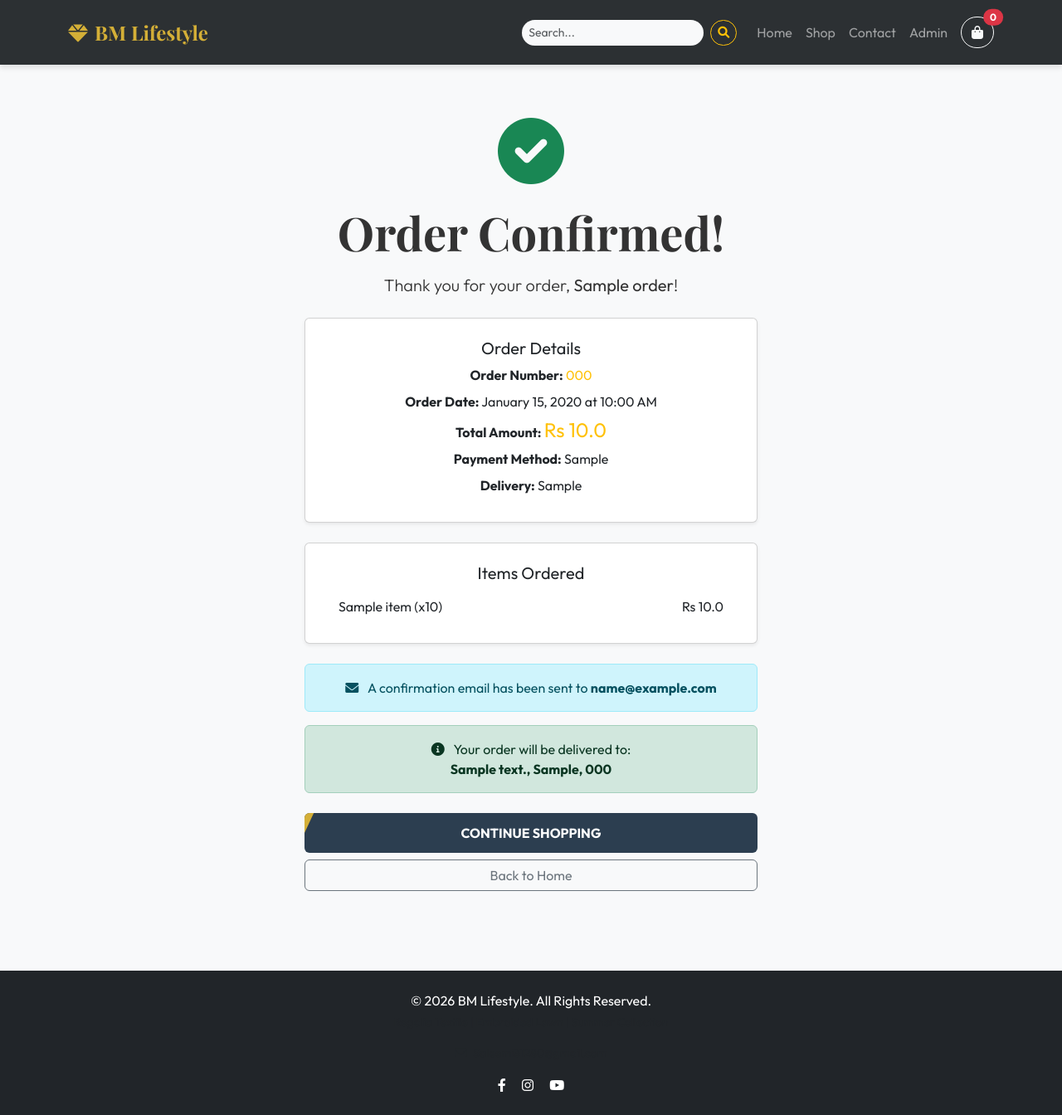
After one commit to Hassan141998/bm_lifestyle, a Flask app: page /order/1 in a window 1280 px wide. The commit adds this page. Shown: the whole page at 83% size. Run offline with Flask 3, Linux system fonts and the light colour scheme; tables that the repository leaves empty hold one stand-in row (values such as "Sample post"); some web fonts are replaced.

Commit message:
Add professional checkout system with email notifications

```diff
--- a/app/routes.py
+++ b/app/routes.py
@@ -1,13 +1,201 @@
 from flask import Blueprint, render_template, request, redirect, url_for, flash, current_app, session
 from flask_login import login_user, logout_user, login_required, current_user
 from werkzeug.utils import secure_filename
-from .models import User, Product
+from .models import User, Product, Order, OrderItem
 from . import db
 import os
 import base64
 from PIL import Image
+import smtplib
+from email.mime.text import MIMEText
+from email.mime.multipart import MIMEMultipart
+from datetime import datetime
+import random
+import string
 
 main = Blueprint('main', __name__)
+
+def generate_order_number():
+    """Generate unique order number like ORD-20260122-ABCD"""
+    date_str = datetime.now().strftime('%Y%m%d')
+    random_str = ''.join(random.choices(string.ascii_uppercase + string.digits, k=4))
+    return f"ORD-{date_str}-{random_str}"
+
+def send_order_email(order, items):
+    """Send order confirmation email to admin"""
+    try:
+        sender_email = "noreply@bmlifestyle.com"  # Placeholder
+        admin_email = "Saleemi31280@gmail.com"
+
+        msg = MIMEMultipart('alternative')
+        msg['Subject'] = f'New Order Received - {order.order_number}'
+        msg['From'] = sender_email
+        msg['To'] = admin_email
+
+        # Create email body
+        items_html = ""
+        for item in items:
+            items_html += f"<tr><td>{item.product_name}</td><td>{item.quantity}</td><td>Rs {item.product_price}</td></tr>"
+
+        html = f"""
+        <html>
+        <body style="font-family: Arial, sans-serif;">
+            <h2 style="color: #333;">New Order Received!</h2>
+            <p><strong>Order Number:</strong> {order.order_number}</p>
+            <p><strong>Order Date:</strong> {order.created_at.strftime('%Y-%m-%d %H:%M')}</p>
+
+            <h3>Customer Details:</h3>
+            <p><strong>Name:</strong> {order.customer_name}</p>
+            <p><strong>Email:</strong> {order.customer_email}</p>
+            <p><strong>Phone:</strong> {order.customer_phone}</p>
+
+            <h3>Delivery Address:</h3>
+            <p>{order.delivery_address}<br>{order.city}, {order.postal_code}</p>
+
+            <h3>Order Details:</h3>
+            <table border="1" cellpadding="8" style="border-collapse: collapse;">
+                <tr style="background-color: #f2f2f2;">
+                    <th>Product</th>
+                    <th>Quantity</th>
+                    <th>Price</th>
+                </tr>
+                {items_html}
+            </table>
+
+            <p><strong>Delivery Method:</strong> {order.delivery_method}</p>
+            <p><strong>Payment Method:</strong> {order.payment_method}</p>
+            <h3><strong>Total Amount: Rs {order.total_amount}</strong></h3>
+
+            <p style="color: #666; margin-top: 20px;">This is an automated notification from BM Lifestyle.</p>
+        </body>
+        </html>
+        """
+
+        msg.attach(MIMEText(html, 'html'))
+
+        # Note: Email sending requires SMTP configuration
+        # For now, just print to console (will show in Vercel logs)
+        print(f"ORDER EMAIL NOTIFICATION:")
+        print(f"To: {admin_email}")
+        print(f"Order: {order.order_number}")
+        print(f"Customer: {order.customer_name}")
+        print(f"Total: Rs {order.total_amount}")
+
+        return True
+    except Exception as e:
+        print(f"Email error: {e}")
+        return False
+
+# --- Public Routes ---
+
+@main.route('/checkout')
+def checkout():
+    if 'cart' not in session or not session['cart']:
+        flash('Your cart is empty!', 'warning')
+        return redirect(url_for('main.shop'))
+
+    cart_ids = session['cart']
+    products = Product.query.filter(Product.id.in_(cart_ids)).all()
+
+    cart_products = []
+    total = 0
+    for pid in cart_ids:
+        for p in products:
+            if p.id == pid:
+                cart_products.append(p)
+                total += p.price
+                break
+
+    return render_template('checkout.html', products=cart_products, total=total)
+
+@main.route('/place_order', methods=['POST'])
+def place_order():
+    if 'cart' not in session or not session['cart']:
+        flash('Your cart is empty!', 'warning')
+        return redirect(url_for('main.shop'))
+
+    try:
+        # Get form data
+        customer_name = request.form.get('name')
+        customer_email = request.form.get('email')
+        customer_phone = request.form.get('phone')
+        delivery_address = request.form.get('address')
+        city = request.form.get('city')
+        postal_code = request.form.get('postal_code')
+        delivery_method = request.form.get('delivery_method')
+        payment_method = request.form.get('payment_method')
+
+        # Calculate total
+        cart_ids = session['cart']
+        products = Product.query.filter(Product.id.in_(cart_ids)).all()
+
+        cart_products = []
+        total = 0
+        for pid in cart_ids:
+            for p in products:
+                if p.id == pid:
+                    cart_products.append(p)
+                    total += p.price
+                    break
+
+        # Add express delivery fee if selected
+        if 'Express' in delivery_method:
+            total += 200
+
+        # Create order
+        order = Order(
+            order_number=generate_order_number(),
+            customer_name=customer_name,
+            customer_email=customer_email,
+            customer_phone=customer_phone,
+            delivery_address=delivery_address,
+            city=city,
+            postal_code=postal_code,
+            delivery_method=delivery_method,
+            payment_method=payment_method,
+            total_amount=total,
+            status='Pending'
+        )
+        db.session.add(order)
+        db.session.flush()  # Get order ID
+
+        # Create order items
+        order_items = []
+        for product in cart_products:
+            item = OrderItem(
+                order_id=order.id,
+                product_id=product.id,
+                product_name=product.name,
+                product_price=product.price,
+                quantity=1
+            )
+            order_items.append(item)
+            db.session.add(item)
+
+        db.session.commit()
+
+        # Send email notification
+        send_order_email(order, order_items)
+
+        # Clear cart
+        session.pop('cart', None)
+
+        flash(f'Order placed successfully! Order Number: {order.order_number}', 'success')
+        return redirect(url_for('main.order_confirmation', order_id=order.id))
+
+    except Exception as e:
+        db.session.rollback()
+        flash(f'Error placing order: {str(e)}', 'danger')
+        print(f"Order error: {e}")
+        import traceback
+        traceback.print_exc()
+        return redirect(url_for('main.checkout'))
+
+@main.route('/order/<int:order_id>')
+def order_confirmation(order_id):
+    order = Order.query.get_or_404(order_id)
+    items = OrderItem.query.filter_by(order_id=order_id).all()
+    return render_template('order_confirmation.html', order=order, items=items)
 
 # --- Public Routes ---
 
@@ -121,7 +309,12 @@ def new_product():
             price = request.form.get('price')
             description = request.form.get('description')
             category = request.form.get('category')
+            custom_category = request.form.get('customCategory')
             image = request.files.get('image')
+
+            # Use custom category if "Other" was selected
+            if category == 'Other' and custom_category:
+                category = custom_category
 
             image_data = 'default.jpg'
             if image:
--- a/app/templates/cart.html
+++ b/app/templates/cart.html
@@ -69,7 +69,7 @@
                         <span class="h5 fw-bold text-warning">Rs {{ total }}</span>
                     </div>
                     <div class="d-grid gap-2">
-                        <button class="btn btn-unique btn-lg">Checkout</button>
+                        <a href="{{ url_for('main.checkout') }}" class="btn btn-unique btn-lg">Proceed to Checkout</a>
                         <a href="{{ url_for('main.clear_cart') }}" class="btn btn-outline-secondary btn-sm">Clear
                             Cart</a>
                     </div>
--- /dev/null
+++ b/app/templates/order_confirmation.html
@@ -0,0 +1,59 @@
+{% extends "base.html" %}
+
+{% block content %}
+<div class="container py-5">
+    <div class="row justify-content-center">
+        <div class="col-lg-6 text-center">
+            <div class="mb-4">
+                <i class="fas fa-check-circle text-success" style="font-size: 5rem;"></i>
+            </div>
+            <h1 class="display-4 fw-bold mb-3">Order Confirmed!</h1>
+            <p class="lead">Thank you for your order, <strong>{{ order.customer_name }}</strong>!</p>
+
+            <div class="card shadow-sm my-4">
+                <div class="card-body">
+                    <h5 class="card-title">Order Details</h5>
+                    <p class="mb-2"><strong>Order Number:</strong> <span class="text-warning">{{ order.order_number
+                            }}</span></p>
+                    <p class="mb-2"><strong>Order Date:</strong> {{ order.created_at.strftime('%B %d, %Y at %I:%M %p')
+                        }}</p>
+                    <p class="mb-2"><strong>Total Amount:</strong> <span class="h4 text-warning">Rs {{
+                            order.total_amount }}</span></p>
+                    <p class="mb-2"><strong>Payment Method:</strong> {{ order.payment_method }}</p>
+                    <p class="mb-2"><strong>Delivery:</strong> {{ order.delivery_method }}</p>
+                </div>
+            </div>
+
+            <div class="card shadow-sm mb-4">
+                <div class="card-body">
+                    <h5 class="card-title">Items Ordered</h5>
+                    <div class="list-group list-group-flush">
+                        {% for item in items %}
+                        <div class="list-group-item d-flex justify-content-between">
+                            <span>{{ item.product_name }} (x{{ item.quantity }})</span>
+                            <span>Rs {{ item.product_price }}</span>
+                        </div>
+                        {% endfor %}
+                    </div>
+                </div>
+            </div>
+
+            <div class="alert alert-info" role="alert">
+                <i class="fas fa-envelope me-2"></i>
+                A confirmation email has been sent to <strong>{{ order.customer_email }}</strong>
+            </div>
+
+            <div class="alert alert-success" role="alert">
+                <i class="fas fa-info-circle me-2"></i>
+                Your order will be delivered to:<br>
+                <strong>{{ order.delivery_address }}, {{ order.city }}, {{ order.postal_code }}</strong>
+            </div>
+
+            <div class="d-grid gap-2 mt-4">
+                <a href="{{ url_for('main.shop') }}" class="btn btn-unique">Continue Shopping</a>
+                <a href="{{ url_for('main.home') }}" class="btn btn-outline-secondary">Back to Home</a>
+            </div>
+        </div>
+    </div>
+</div>
+{% endblock %}
```
Also changed, not shown: app/models.py (+25 -0 lines), app/templates/checkout.html (added, +132 -0 lines).
